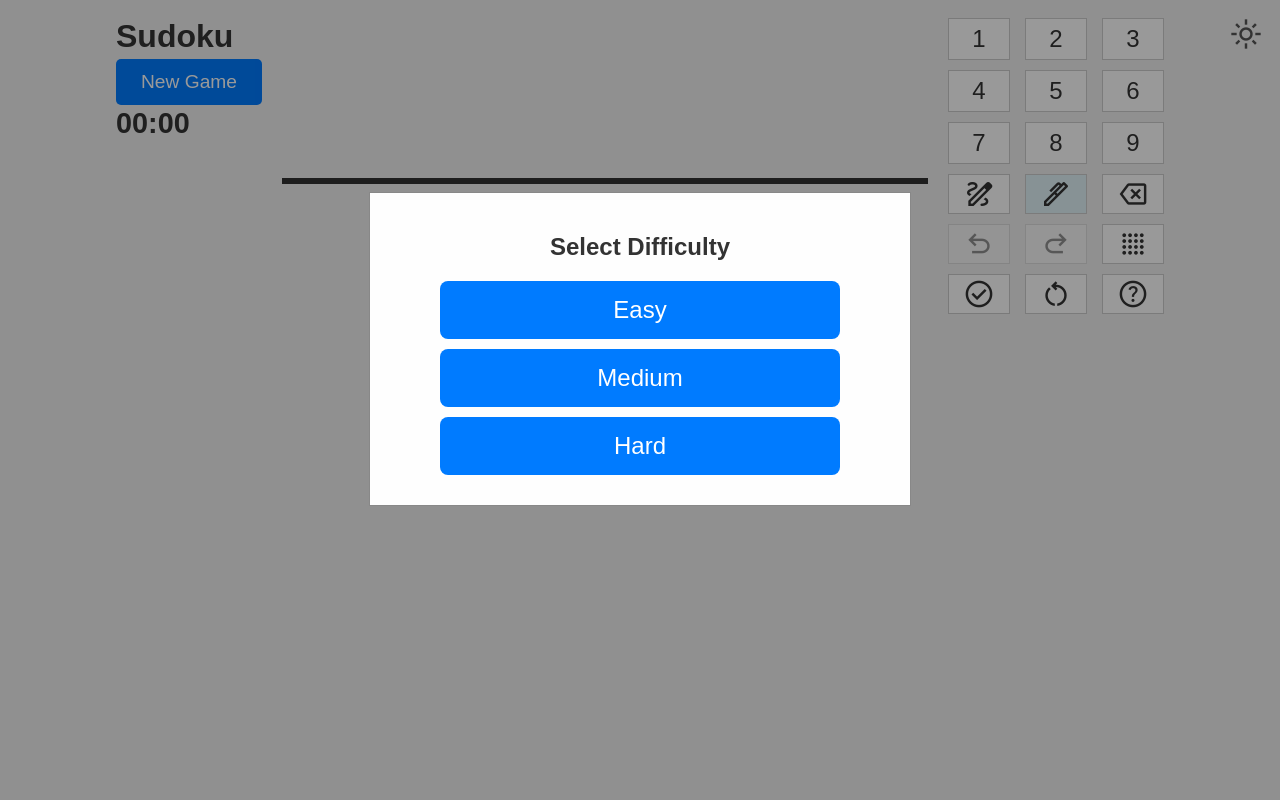
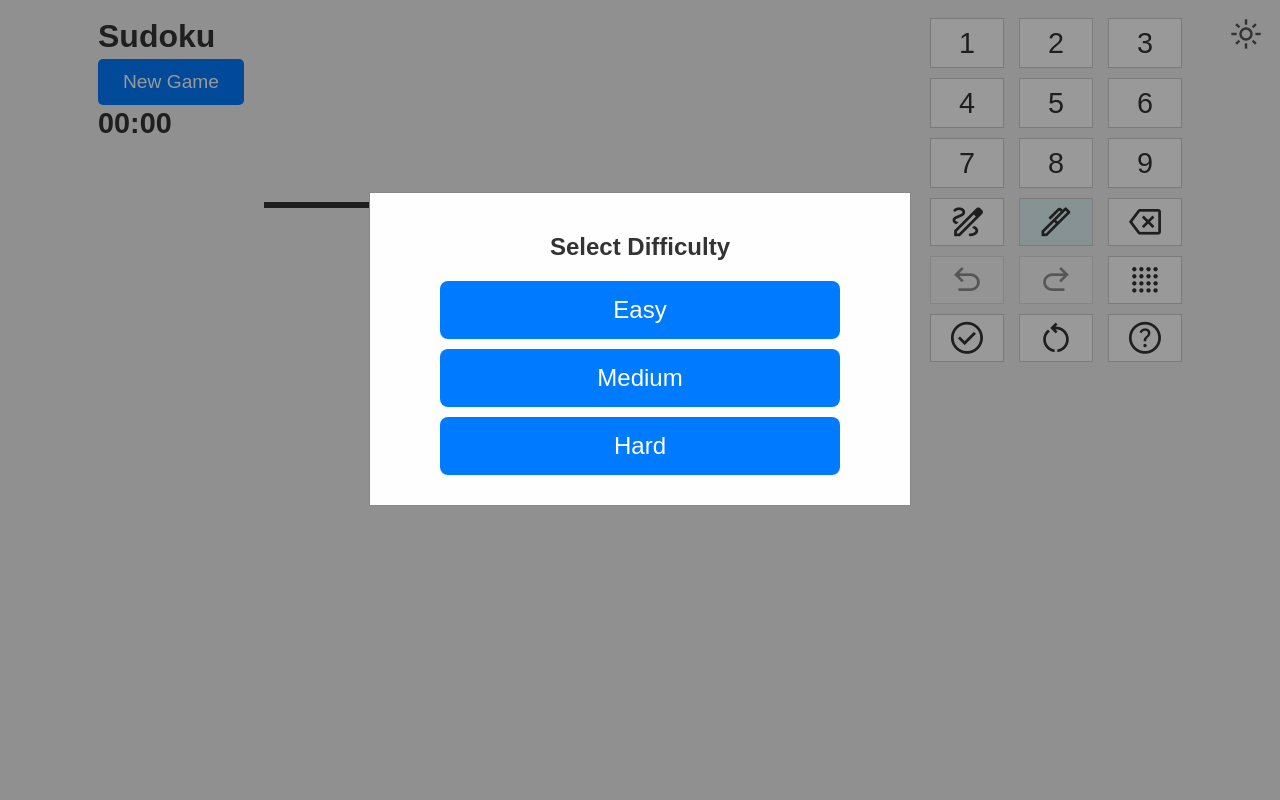
Before and after one commit to hennievn/sudoku, a FastAPI app: page / in a window 1280 px wide. Run offline with FastAPI, Linux system fonts and the light colour scheme.

Commit message:
Change contol button sizes 20% larger

```diff
--- a/static/style.css
+++ b/static/style.css
@@ -250,20 +250,20 @@
 }
 
 .palette-number, button.palette-icon {
-    min-width: 60px;
-    height: 40px;
+    min-width: 72px;
+    height: 48px;
     display: flex;
     justify-content: center;
     align-items: center;
     cursor: pointer;
-    font-size: 1.5em;
+    font-size: 1.8em;
     border: 1px solid var(--palette-btn-border-color);
     background-color: var(--palette-btn-bg-color);
 }
 
 button.palette-icon {
     font-family: 'Material Symbols Outlined';
-    font-size: 2em;
+    font-size: 2.4em;
     color: var(--text-color);
 }
 
```
